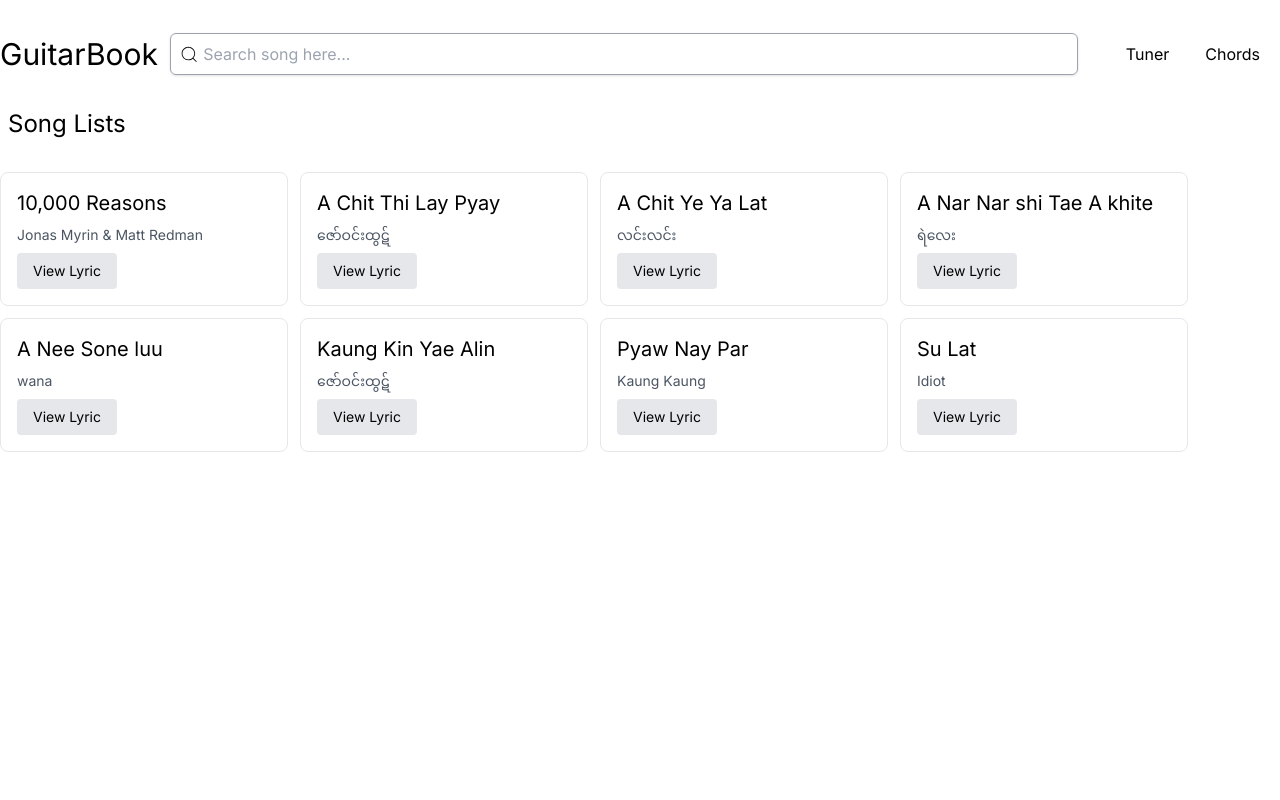
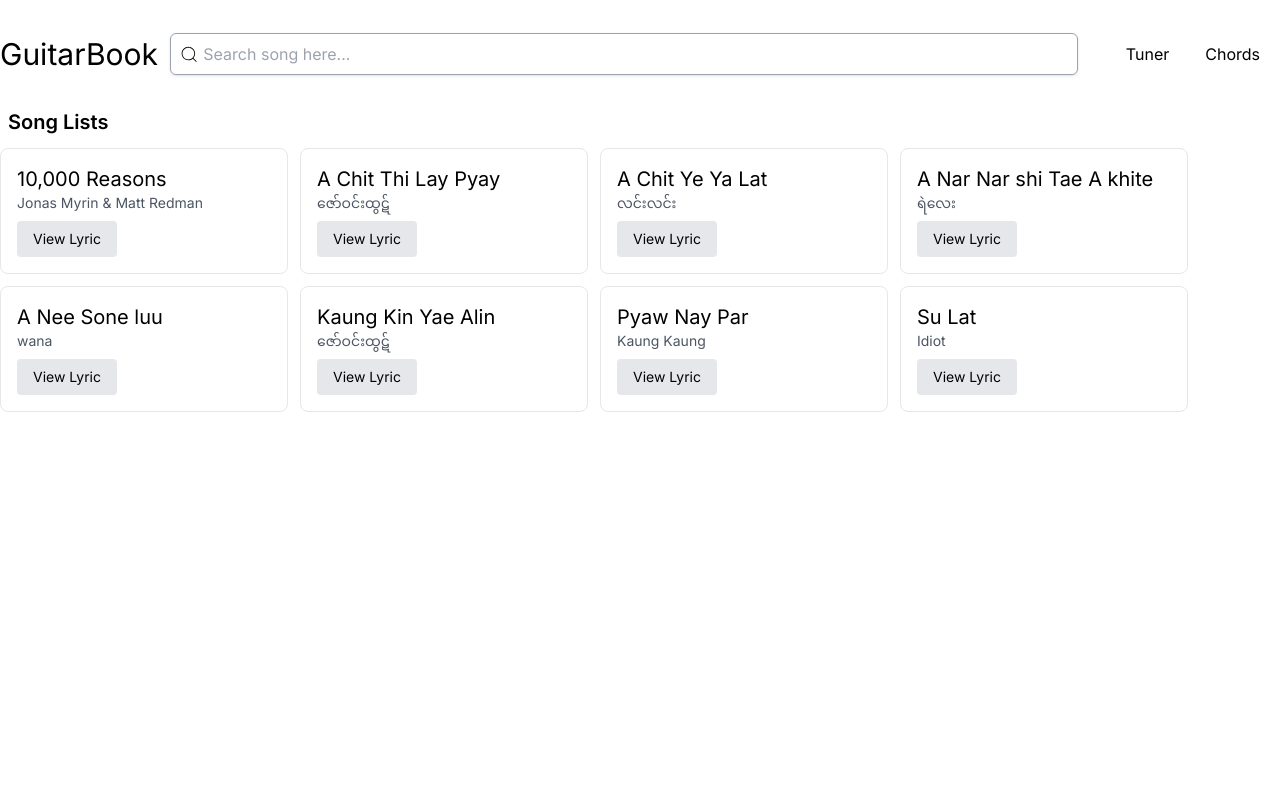
Before and after one commit to silin098/song-lyric-app-nextjs_app_router, a Next.js app: page / in a window 1280 px wide. Shown: the top 800 px of the page. Built offline with nearby package versions, Linux system fonts and the light colour scheme.

Commit message:
minor adjustment

```diff
--- a/app/page.js
+++ b/app/page.js
@@ -5,8 +5,8 @@ export default function Home() {
   const songMetadata = getSongMetadata("content");
   return (
     <>
-      <h1 className="text-2xl pl-20 sm:pl-2">Song Lists</h1>
-      <div className="flex mt-5 gap-3 flex-wrap md:justify-start justify-center py-3">
+      <h3 className="text-xl pl-20 sm:pl-2 font-semibold">Song Lists</h3>
+      <div className="flex  gap-3 flex-wrap md:justify-start justify-center py-3">
         {songMetadata.map((song) => {
           return (
             <Main
--- a/components/Main.js
+++ b/components/Main.js
@@ -1,10 +1,10 @@
 import Link from "next/link";
 export default function Main({ title, artist, slug }) {
   return (
-    <div className="w-full max-w-72	  bg-white rounded-lg overflow-hidden border">
+    <div className="w-full max-w-72	bg-white rounded-lg overflow-hidden border">
       <div className="p-4">
         <h2 className="text-xl">{title}</h2>
-        <p className="text-gray-600 my-2 text-sm">{artist}</p>
+        <p className="text-gray-600 mb-2 text-sm">{artist}</p>
         <div className="flex items-center">
           <Link
             href={`/song/${slug}`}
--- a/components/Navigation.js
+++ b/components/Navigation.js
@@ -22,7 +22,7 @@ export default function Navigation({ songs }) {
           </a>
         </div>
         <SearchBar songs={songs} />
-        <IoMdMenu className="sm:hidden block text-4xl ml-3  cursor-pointer" />
+        <IoMdMenu className="sm:hidden block text-3xl ml-3  cursor-pointer" />
 
         <div className="hidden sm:block">
           <ul className="flex ml-10">
```
